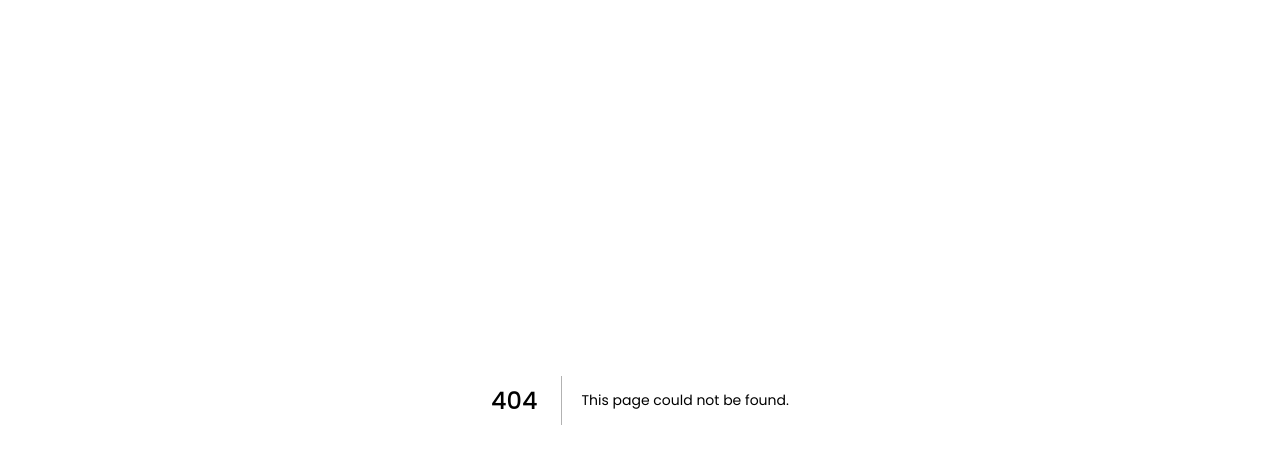
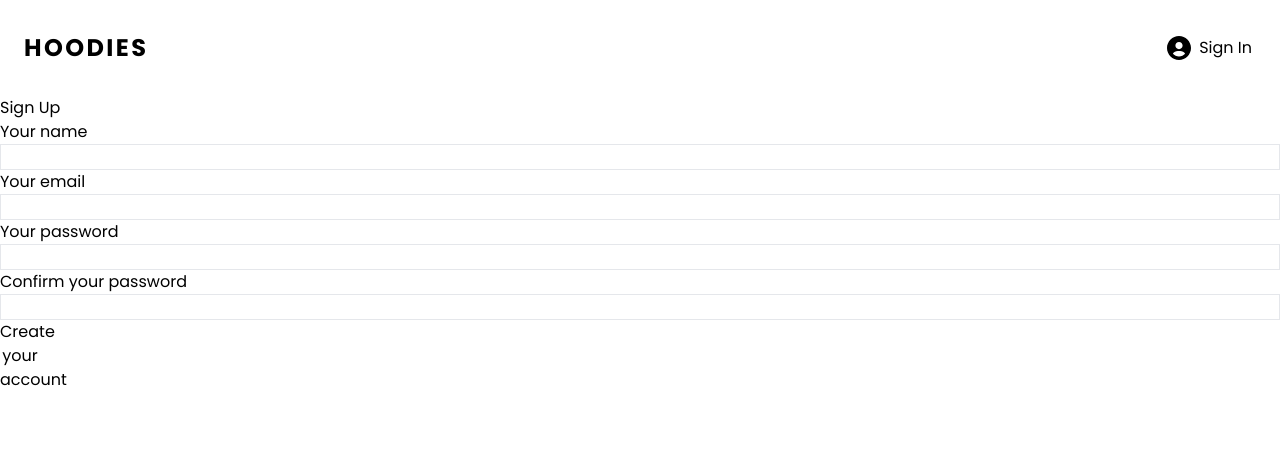
Before and after one commit to SebastienStordeur/Hoodies-e-commerce, a Next.js app: page /signup in a window 1280 px wide. Before the commit this address had no page. Shown: the top 464 px of the page. Built offline with nearby package versions, Linux system fonts and the light colour scheme.

Commit message:
Main form components, signup form component built

```diff
--- a/components/UI/Button.tsx
+++ b/components/UI/Button.tsx
@@ -3,12 +3,13 @@ import React from "react";
 interface button {
   id?: string;
   children: string;
+  type?: React.ButtonHTMLAttributes<HTMLButtonElement>["type"];
   onClick?: () => void;
 }
 
-const Button: React.FC<button> = ({ id, children, onClick }) => {
+const Button: React.FC<button> = ({ id, children, type, onClick }) => {
   return (
-    <button id={id} className="w-10 h-4" onClick={onClick}>
+    <button id={id} className="w-10 h-4" onClick={onClick} type={type}>
       {children}
     </button>
   );
--- /dev/null
+++ b/components/UI/Input.tsx
@@ -0,0 +1,12 @@
+import React from "react";
+
+interface InputProps {
+  id: string;
+  type: string;
+}
+
+const Input: React.FC<InputProps> = ({ id, type }) => {
+  return <input id={id} className="border" type={type} />;
+};
+
+export default React.memo(Input);
--- /dev/null
+++ b/components/forms/Validators/InputValidator.tsx
@@ -0,0 +1,20 @@
+import React, { ReactNode } from "react";
+import { Input } from "../../";
+import Label from "./Label";
+
+interface InputValidatorProps {
+  id: string;
+  label: string;
+  type: string;
+}
+
+const InputValidator: React.FC<InputValidatorProps> = ({ id, label, type }) => {
+  return (
+    <div className="relative flex flex-col">
+      <Label id={id} label={label} />
+      <Input id={id} type={type} />
+    </div>
+  );
+};
+
+export default InputValidator;
--- /dev/null
+++ b/components/forms/Validators/Label.tsx
@@ -0,0 +1,16 @@
+import React from "react";
+
+interface LabelProps {
+  id: string;
+  label: string;
+}
+
+const Label: React.FC<LabelProps> = ({ id, label }) => {
+  return (
+    <label htmlFor={id} className="text-semibold">
+      {label}
+    </label>
+  );
+};
+
+export default Label;
--- /dev/null
+++ b/components/forms/signup-form/SignupForm.tsx
@@ -0,0 +1,26 @@
+import React from "react";
+import Form from "../../layout/Form";
+import { Button } from "../../";
+import InputValidator from "../Validators/InputValidator";
+
+const SignupForm = () => {
+  const handleSubmit = (event: React.FormEvent<HTMLFormElement>) => {
+    event.preventDefault();
+    console.log("submit");
+  };
+  return (
+    <Form title="Sign Up" onSubmit={handleSubmit}>
+      <InputValidator id="name" label="Your name" type="text" />
+      <InputValidator id="email" label="Your email" type="email" />
+      <InputValidator id="password" label="Your password" type="password" />
+      <InputValidator
+        id="confirm-password"
+        label="Confirm your password"
+        type="password"
+      />
+      <Button type="submit">Create your account</Button>
+    </Form>
+  );
+};
+
+export default SignupForm;
--- /dev/null
+++ b/components/layout/Form.tsx
@@ -0,0 +1,18 @@
+import React, { ReactNode } from "react";
+
+interface FormProps {
+  children: ReactNode;
+  title: string;
+  onSubmit: (event: React.FormEvent<HTMLFormElement>) => void;
+}
+
+const Form: React.FC<FormProps> = ({ children, title, onSubmit }) => {
+  return (
+    <form onSubmit={onSubmit}>
+      <h3>{title}</h3>
+      {children}
+    </form>
+  );
+};
+
+export default Form;
--- a/components/layout/Header.tsx
+++ b/components/layout/Header.tsx
@@ -1,11 +1,7 @@
 import React, { ReactNode } from "react";
 import Navbar from "../navbar/Navbar";
 
-interface HeaderProps {
-  children: ReactNode;
-}
-
-const Header: React.FC<HeaderProps> = ({ children }) => {
+const Header: React.FC = () => {
   return (
     <header
       id="header"
--- a/components/navbar/Navbar.tsx
+++ b/components/navbar/Navbar.tsx
@@ -2,6 +2,7 @@ import Image from "next/image";
 import React from "react";
 import { user } from "../../assets";
 import Logo from "./Logo/Logo";
+import Link from "next/link";
 
 const Navbar: React.FC = () => {
   return (
@@ -11,10 +12,10 @@ const Navbar: React.FC = () => {
     >
       <Logo />
       <div>
-        <div className="flex p-1">
+        <Link href="/signin" className="flex p-1">
           <Image src={user} alt="User icon" width={24} height={24} />
           <h2 className="hidden sm:block ml-2 cursor-pointer">Sign In</h2>
-        </div>
+        </Link>
       </div>
     </nav>
   );
--- a/pages/index.tsx
+++ b/pages/index.tsx
@@ -5,7 +5,7 @@ import { Header } from "../components";
 const Home: NextPage = () => {
   return (
     <React.Fragment>
-      <Header>1</Header>
+      <Header />
     </React.Fragment>
   );
 };
--- /dev/null
+++ b/pages/signup/index.tsx
@@ -0,0 +1,16 @@
+import { NextPage } from "next";
+import React from "react";
+import { Header, Main, SignupForm } from "../../components";
+
+const Signup: NextPage = () => {
+  return (
+    <React.Fragment>
+      <Header />
+      <Main>
+        <SignupForm />
+      </Main>
+    </React.Fragment>
+  );
+};
+
+export default Signup;
```
Also changed, not shown: components/index.ts (+7 -0 lines), pages/signin/index.tsx (renamed from pages/signin/Signin.tsx).
